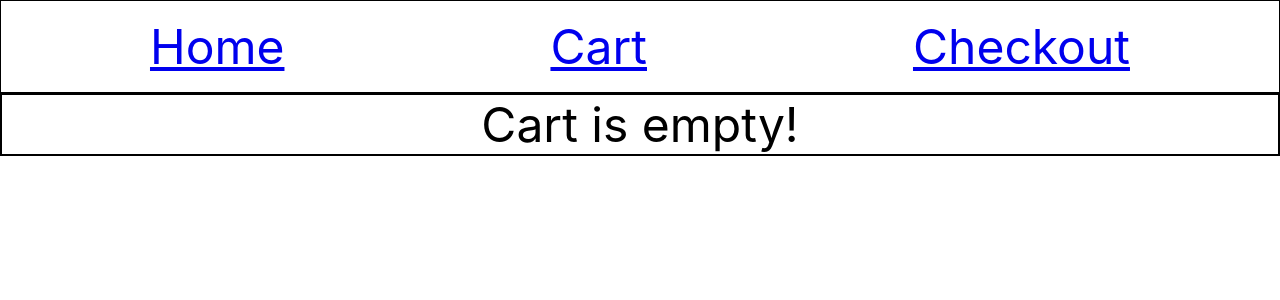
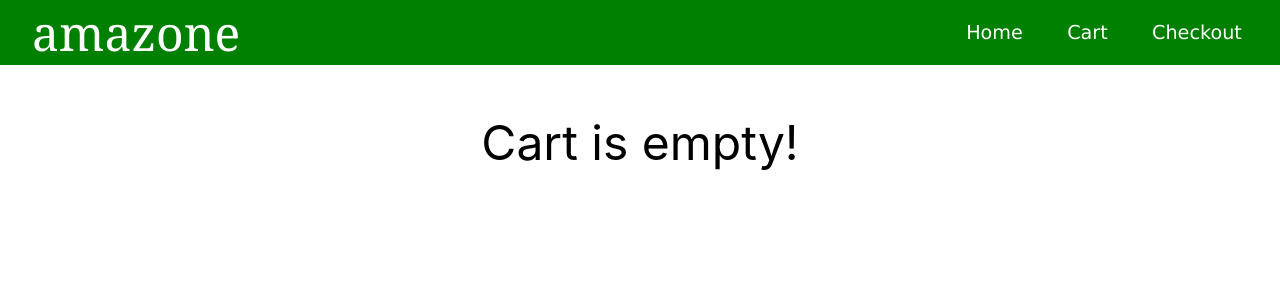
Before and after one commit to miltonhuynh/React-Store, a React (Create React App) app in the folder app/: page /React-Store/Cart in a window 1280 px wide. Shown: the top 300 px of the page. Built offline with nearby package versions, Linux system fonts and the light colour scheme.

Commit message:
Changed links to use navigate instead of link tag, reformatted page

```diff
--- a/app/src/App.css
+++ b/app/src/App.css
@@ -2,19 +2,36 @@
   font-size: 10rem;
 }
 
-#Site_title {
-  border: 3px solid red;
-  font-size: 5rem;
-  text-align: center;
-  height: 15vh;
+#Header {
+  display: flex;
+  flex-direction: row;
+  background-color: green;
+  justify-content: space-between;
+  margin-bottom: 3rem;
 }
+
+#Brand {
+  font-size: 3rem;
+  font-family:Cambria, Cochin, Georgia, Times, 'Times New Roman', serif;
+  margin-left: 2rem;
+  color: white;
+}
+
 
 #Navbar {
   display: flex;
   justify-content: space-around;
-  font-size: 3rem;
+  font-size: 1.5rem;
+  font-family: Verdana, Geneva, Tahoma, sans-serif;
   padding: 1rem;
-  border: 1px solid black;
+  width: 25vw;
+  align-items: center;
+}
+
+.Link {
+  cursor: pointer;
+  color: white;
+  font-size: 1.2rem;
 }
 
 #Footer {
@@ -25,33 +42,41 @@
 }
 
 #List_container {
-  border: 2px solid black;
   justify-content: center;
   display: flex;
   flex-wrap: wrap;
 }
 
+#Card_container {
+  display: flex;
+  border: 1px solid black;
+  width: 40vw;
+  height: 30vh;
+  padding: 1rem;
+  margin: 1rem;
+}
+
+#Item_title-price {
+  display: flex;
+  flex-direction: column;
+  justify-content: space-around;
+  margin-left: 3rem;
+}
+
+
 #Card_images {
   border: 1px solid black;
   padding: 1rem;
-  width: 10rem;
 }
 
 #Card_titles {
-  font-size: 1.6rem;
+  font-size: 2rem;
 }
 
 #Card_prices {
   font-size: 1.5rem;
 }
 
-#Card_container {
-  border: 3px solid green;
-  width: 15rem;
-  height: 25rem;
-  padding: 1rem;
-  margin: 1rem;
-}
 
 #Card_container:hover {
   border: 3px solid blue;
--- a/app/src/Components/CartItem.js
+++ b/app/src/Components/CartItem.js
@@ -7,10 +7,7 @@ export default function CartItem({title, quantity, price}) {
   const {Cart, setCart} = useContext(CartContext);
 
   function remove_item() {
-    console.log(Cart);
-
-    const filteredItems = Cart.filter(item => item !== title)
-    setCart(filteredItems);
+    setCart([2])
   }
 
   return (
--- a/app/src/Components/HeaderFooter.js
+++ b/app/src/Components/HeaderFooter.js
@@ -1,15 +1,30 @@
 import React from 'react'
-import { Link } from 'react-router-dom'
+import { Link, useNavigate } from 'react-router-dom'
 
 export default function HeaderFooter(props) {
+
+  let navigate = useNavigate();
+  function goHome () {
+    navigate("/React-Store", { replace: true });
+  }
+  function goCart () {
+    navigate("/React-Store/Cart", { replace: true });
+  }
+  function goCheckout () {
+    navigate("/React-Store/Checkout", { replace: true });
+  }
+
   return (
     <>
-      <div id="Navbar">
-        <Link to="/React-Store">Home</Link>
-        <Link to="/React-Store/Cart">Cart</Link>
-        <Link to="/React-Store/Checkout">Checkout</Link>
+      <div id="Header">
+        <div id="Brand">amazone</div>
+        <div id="Navbar">
+          <div className="Link" onClick={goHome}>Home</div>
+          <div className="Link" onClick={goCart}>Cart</div>
+          <div className="Link" onClick={goCheckout}>Checkout</div>
+        </div>
       </div>
-          {props.children}
+      {props.children}
     </>
   )
 }
--- a/app/src/Components/ProductCard.js
+++ b/app/src/Components/ProductCard.js
@@ -7,9 +7,11 @@ export default function ProductCard({image, title, price, id}) {
 
   return (
     <div id="Card_container" onClick={() => navigate(`ProductDetails/${id}`)}>
-        <div id="Card_titles">{title}</div>
         <img id="Card_images" src={image} alt="Shows item"></img>
-        <div id="Card_prices">${price}</div>
+        <div id="Item_title-price">
+          <div id="Card_titles">{title}</div>
+          <div id="Card_prices">${price}</div>
+        </div>
     </div>
   )
 }
```
